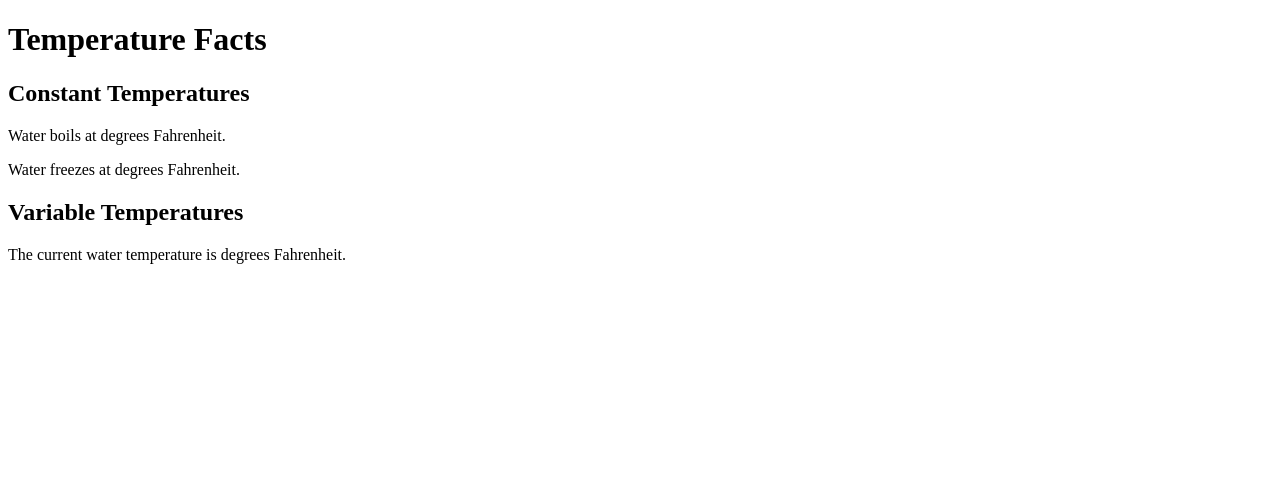
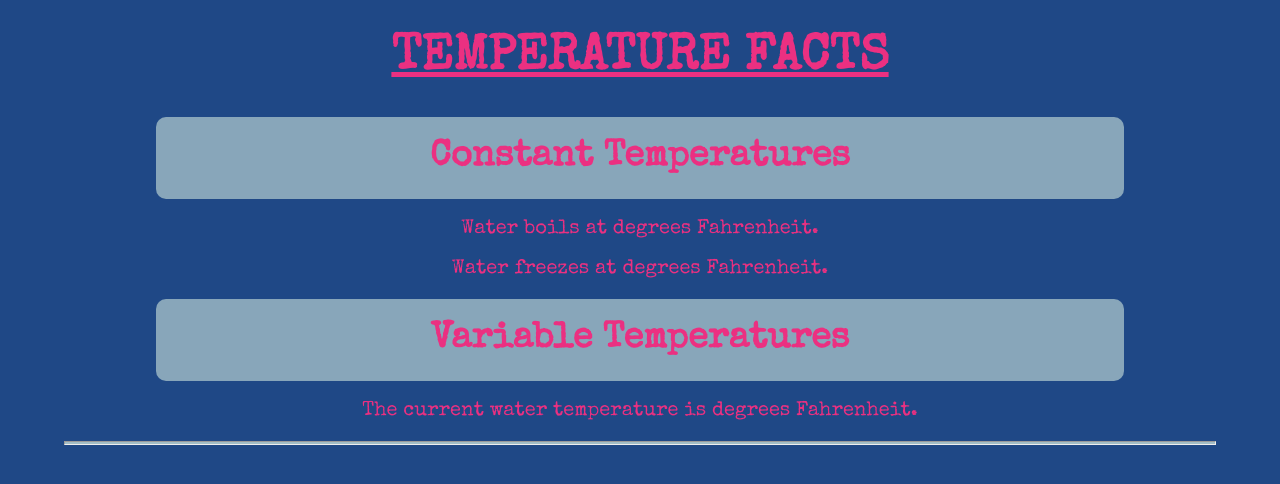
Before and after one commit to NTorres55/m10-hw10-torres-nehemiah, a plain HTML site: page index.html in a window 1280 px wide. Drawn offline with nearby package versions, Linux system fonts and the light colour scheme.

Commit message:
Add styling to page

```diff
--- a/index.html
+++ b/index.html
@@ -5,6 +5,10 @@
     <meta name="viewport" content="width=device-width, initial-scale=1, shrink-to-fit=no">
     <link rel="stylesheet" type="text/css" href="main.css">
     <title>Homework 10</title>
+    <!--FONT LINK-->
+    <link href="https://fonts.googleapis.com/css?family=Special+Elite" rel="stylesheet">
+
+
   </head>
   <body>
     <!-- Header -->
@@ -23,6 +27,7 @@
         <p>The current water temperature is <span id="water-temp"></span> degrees Fahrenheit.</p>
       </section>
     </main>
+    <hr>
     <!-- Footer -->
     <footer>
       <section id="boiling" class="hide">
--- a/main.css
+++ b/main.css
@@ -6,3 +6,32 @@
   opacity: 1;
   transition: opacity 1s;
 }
+body {
+  background-color: #1F4886;
+  color: #EB3081;
+  margin: auto;
+  text-align: center;
+  font-family: 'Special Elite', cursive;
+  max-width: 90%;
+}
+h1 {
+  font-size: 50px;
+  text-transform: uppercase;
+  text-decoration: underline;
+}
+h2 {
+  font-size: 36px;
+  max-width: 80%;
+	margin: auto;
+	background-color: rgba(163,190,199,0.8);
+	border-radius: 10px;
+	padding: 2%;
+}
+p {
+  font-size: 20px;
+}
+hr {
+  height: 2px;
+  color: white;
+  background-color: #A3BEC7;
+}
```
